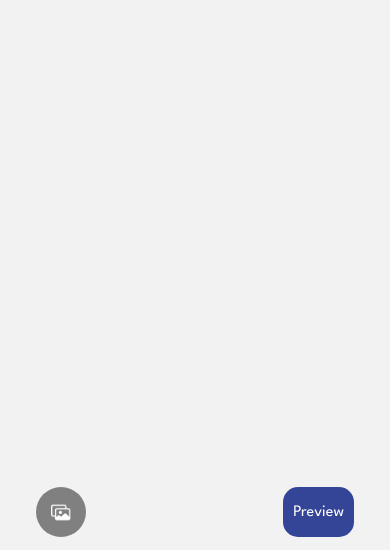
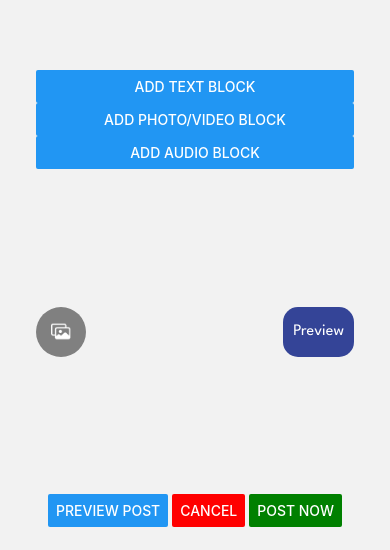
Before and after one commit to reedpm/myhelixbackend, a React Native app in the folder frontend/: screen /NewPost in a window 390 px wide. Shown: the part 291-841 px from the top of the page. Built offline with nearby package versions, Linux system fonts and the light colour scheme.

Commit message:
add changes to new post page]

```diff
--- a/frontend/screens/NewPostScreen.js
+++ b/frontend/screens/NewPostScreen.js
@@ -1,4 +1,4 @@
-import React, {useState} from 'react';
+import React, { useState, useCallback } from "react";
 import {
   Pressable,
   StyleSheet,
@@ -6,21 +6,23 @@ import {
   TextInput,
   View,
   Image,
-} from 'react-native';
-import * as ImagePicker from 'react-native-image-picker';
-import {useGlobalContext} from '../GlobalContext';
-import {useFocusEffect, useNavigation} from '@react-navigation/native';
-import { fonts } from '../styles';
-import {customFonts} from '../CustomFonts';
+  Button,
+} from "react-native";
+import * as ImagePicker from "react-native-image-picker";
+import { useGlobalContext } from "../GlobalContext";
+import { useFocusEffect, useNavigation } from "@react-navigation/native";
+import { fonts } from "../styles";
+import { customFonts } from "../CustomFonts";
+import DraggableFlatList from "react-native-draggable-flatlist"; // install this package
 
 
 const NewPostScreen = () => {
   customFonts();
-  const [text, setText] = useState('');
+  const [text, setText] = useState("");
 
   // function to clear the text box (TextInput)
   const clearTextInput = () => {
-    setText('');
+    setText("");
   };
 
   // hook to clear TextInput when the screen gains focus
@@ -30,71 +32,176 @@ const NewPostScreen = () => {
     }, [])
   );
 
-  const {
-    currentProfileData,
-    UIColor,
-  } = useGlobalContext();
+  const { currentProfileData, UIColor } = useGlobalContext();
   const navigation = useNavigation();
 
+  /// block-based code ////
+  const blockTypes = {
+    TEXT: "text",
+    PHOTO_VIDEO: "photo/video",
+    AUDIO: "audio",
+  };
+
+  // State to handle multiple blocks
+  const [blocks, setBlocks] = useState([
+    { id: "text1", type: "text", content: "", fixed: true }, // Default text block that cannot be removed
+  ]);
+
+  // Function to handle adding new blocks
+  const addBlock = (type) => {
+    const newBlock = {
+      id: `${type}${Date.now()}`,
+      type,
+      content: "",
+      fixed: false,
+    };
+    setBlocks((currentBlocks) => [...currentBlocks, newBlock]);
+  };
+
+  const removeBlock = useCallback(
+    (id) => {
+      if (blocks.length > 1) {
+        setBlocks((currentBlocks) =>
+          currentBlocks.filter((block) => block.id !== id)
+        );
+      } else {
+        Alert.alert(
+          "Action not allowed",
+          "You cannot remove the default text block."
+        );
+      }
+    },
+    [blocks]
+  );
+
+  const reorderBlocks = useCallback(({ data }) => {
+    setBlocks(data);
+  }, []);
 
   const previewPost = async () => {
-    if (text == '') {
+    if (text == "") {
       alert(
-          'The post cannot be empty.',
-          'Please write something in the text box before posting.',
+        "The post cannot be empty.",
+        "Please write something in the text box before posting."
       );
     } else {
-      navigation.navigate(
-          'PostPreview',
-          {
-            text: text,
-          },
-      );
+      navigation.navigate("PostPreview", {
+        text: text,
+      });
     }
   };
 
   const handleImagePicker = () => {
     const options = {
-      mediaType: 'photo',
+      mediaType: "photo",
       quality: 1,
-      title: 'Select profile picture',
+      title: "Select profile picture",
       storageOptions: {
         skipBackup: true,
-        path: 'images',
+        path: "images",
       },
       noData: true, // Exclude Base64 data
     };
 
     ImagePicker.launchImageLibrary(options, (response) => {
       if (response.didCancel || response.error) {
-        console.error('Image picker error:', response.error);
+        console.error("Image picker error:", response.error);
       } else {
         if (response.assets) {
           console.log(response);
           setNewImage(response.assets[0].uri);
           console.log(response.assets[0].uri);
-          console.log(response.assets[0].uri.split(';base64,')[0]);
+          console.log(response.assets[0].uri.split(";base64,")[0]);
         }
       }
     });
   };
+  const renderItem = ({ item, getIndex, drag, isActive }) => {
+    // You should render the content based on the item type
+    let content = <View />;
+    console.log(item);
+    console.log(getIndex);
+    console.log(drag);
+    console.log(isActive);
+    switch (item.type) {
+      case blockTypes.TEXT:
+        content = (
+          <TextInput
+            style={styles.textInput}
+            onChangeText={(text) => {
+              const newBlocks = [...blocks];
+              newBlocks[getIndex].content = text;
+              setBlocks(newBlocks);
+            }}
+            value={item.content}
+          />
+        );
+        break;
+    }
+    return (
+      <View
+        style={{
+          ...styles.blockContainer,
+          backgroundColor: isActive ? "#e0e0e0" : "#fff",
+        }}
+      >
+        {content}
+        {!item.fixed && (
+          <Button title="Remove" onPress={() => removeBlock(item.id)} />
+        )}
+        <Button title="Reorder" onLongPress={drag} />
+      </View>
+    );
+  };
 
+  const handleCancel = () => {
+    // Simple cancel functionality could just reset the blocks state to initial
+    setBlocks([
+      { id: "text1", type: blockTypes.TEXT, content: "", fixed: true },
+    ]);
+    // navigate back to the previous screen
+    navigation.goBack();
+  };
+
+  const handlePostNow = () => {
+    // In the future: Need to add API call to actually post
+    // For now, we'll just log the blocks and clear them as if the post was successful
+    console.log(blocks);
+    setBlocks([
+      { id: "text1", type: blockTypes.TEXT, content: "", fixed: true },
+    ]);
+    // Navigate to a 'Post Success' which can be the home page where the post has posted and show some feedback to the user
+    Alert.alert("Post Successful", "Your post has been published!");
+  };
 
   const styles = StyleSheet.create({
+    blockContainer: {
+      // Add styles for your block container
+      padding: 10,
+      borderWidth: 1,
+      borderColor: "#ddd",
+      marginVertical: 5,
+    },
+    previewButtonContainer: {
+      // Define your preview buttons styles here
+      flexDirection: "row",
+      justifyContent: "space-around",
+      padding: 10,
+    },
     container: {
       flex: 1,
-      flexDirection: 'column',
+      flexDirection: "column",
       paddingHorizontal: 16,
       paddingVertical: 16,
       marginLeft: 20,
       marginRight: 20,
       marginTop: 20,
-      justifyContent: 'space-between',
+      justifyContent: "space-between",
     },
     textInput: {
-    //   borderWidth: 1,
+      //   borderWidth: 1,
       flex: 1,
-      borderColor: '#ccc',
+      borderColor: "#ccc",
       borderRadius: 8,
       padding: 10,
       fontSize: 16,
@@ -108,32 +215,32 @@ const NewPostScreen = () => {
       marginRight: 20,
     },
     divider: {
-      width: '100%',
+      width: "100%",
       marginTop: 20,
       marginBottom: 15,
     },
     buttonsContainer: {
-      flexDirection: 'row',
-      justifyContent: 'space-between',
+      flexDirection: "row",
+      justifyContent: "space-between",
     },
     photoButtonContainer: {
-      backgroundColor: 'grey',
+      backgroundColor: "grey",
       marginTop: 10,
       borderRadius: 50, // Use half of the width/height to make it circular
       width: 50, // Adjust the width as needed
       height: 50, // Adjust the height as needed
-      alignItems: 'center',
-      justifyContent: 'center',
+      alignItems: "center",
+      justifyContent: "center",
     },
     submitButton: {
       backgroundColor: UIColor,
       marginTop: 10,
       borderRadius: 15,
-      alignItems: 'center',
-      justifyContent: 'center',
+      alignItems: "center",
+      justifyContent: "center",
     },
     buttonText: {
-      color: 'white',
+      color: "white",
       fontSize: 16,
       fontFamily: fonts.regular,
       margin: 10,
@@ -141,43 +248,61 @@ const NewPostScreen = () => {
     icon: {
       width: 20,
       height: 20,
-      resizeMode: 'contain',
+      resizeMode: "contain",
     },
     column: {
-      flexDirection: 'column',
-      justifyContent: 'center',
+      flexDirection: "column",
+      justifyContent: "center",
     },
     row: {
-      flexDirection: 'row',
-      alignItems: 'center',
+      flexDirection: "row",
+      alignItems: "center",
       margin: 10,
     },
     title: {
       fontFamily: fonts.bold,
       fontSize: 20,
-      fontWeight: 'bold',
+      fontWeight: "bold",
     },
   });
 
+  // Now using DraggableFlatList for reordering
   return (
     <View style={styles.container}>
       <View style={styles.row}>
         <Image
           style={styles.image}
           source={{
-            uri: currentProfileData?.profileImage ?? 'https://reactnative.dev/img/tiny_logo.png',
+            uri:
+              currentProfileData?.profileImage ??
+              "https://reactnative.dev/img/tiny_logo.png",
           }}
         />
         <Text style={styles.title}>{currentProfileData?.displayName}</Text>
       </View>
-      <TextInput
-        style={styles.textInput}
-        multiline={true}
-        rows={10}
-        placeholder="Type here..."
-        onChangeText={(inputText) => setText(inputText)}
-        value={text}
+
+      <DraggableFlatList
+        data={blocks}
+        renderItem={renderItem}
+        keyExtractor={(item) => item.id}
+        onDragEnd={reorderBlocks}
       />
+
+      <View style={styles.buttonContainer}>
+        <Button
+          title="Add Text Block"
+          onPress={() => addBlock(blockTypes.TEXT)}
+        />
+        <Button
+          title="Add Photo/Video Block"
+          onPress={() => addBlock(blockTypes.PHOTO_VIDEO)}
+        />
+        <Button
+          title="Add Audio Block"
+          onPress={() => addBlock(blockTypes.AUDIO)}
+        />
+        {/* ... add other buttons as needed... */}
+      </View>
       <View style={styles.buttonsContainer}>
         <Pressable
           style={styles.photoButtonContainer}
@@ -185,7 +310,7 @@ const NewPostScreen = () => {
         >
           <Image
             style={styles.icon}
-            source={require('../assets/photo-rectangle.png')}
+            source={require("../assets/photo-rectangle.png")}
           />
         </Pressable>
         <Pressable style={styles.submitButton} onPress={previewPost}>
@@ -193,9 +318,13 @@ const NewPostScreen = () => {
         </Pressable>
       </View>
 
+      <View style={styles.previewButtonContainer}>
+        <Button title="Preview Post" onPress={previewPost} />
+        <Button title="Cancel" onPress={handleCancel} color="red" />
+        <Button title="Post Now" onPress={handlePostNow} color="green" />
+      </View>
     </View>
   );
 };
 
-
 export default NewPostScreen;
```
